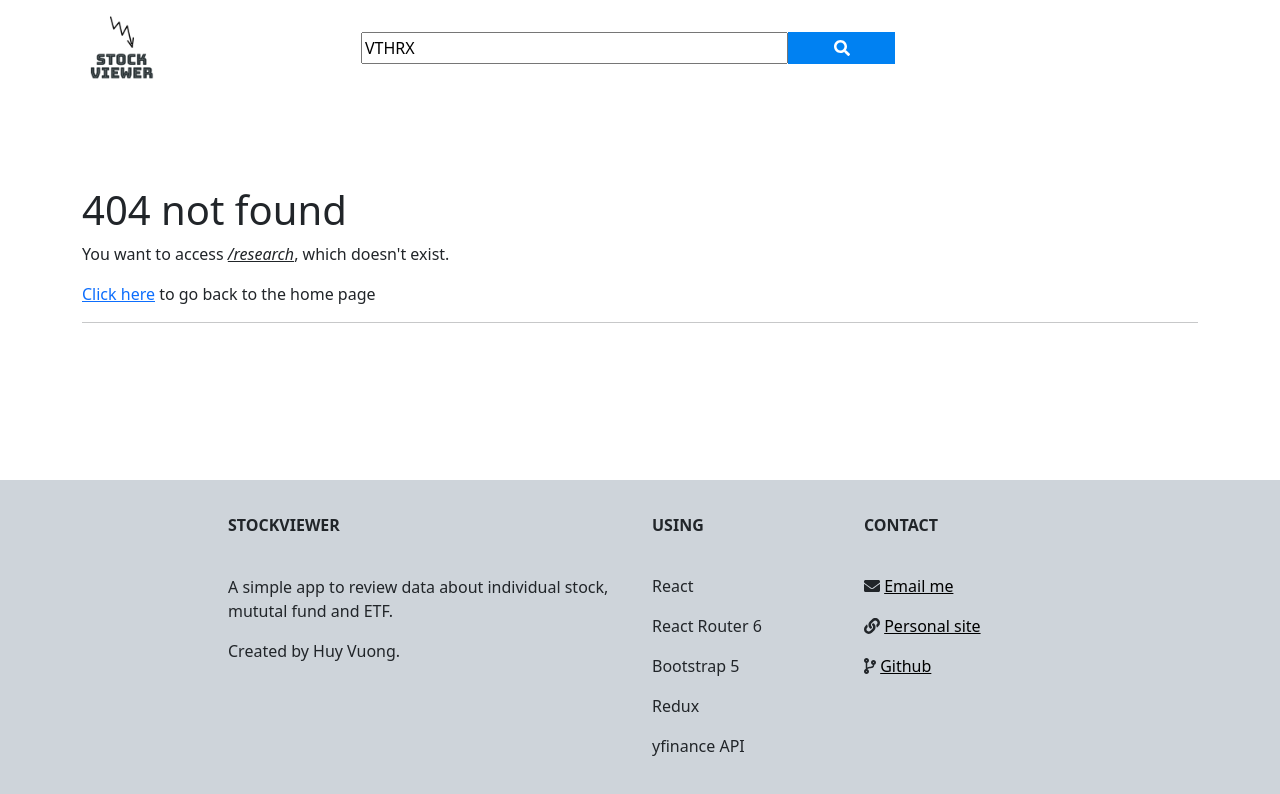
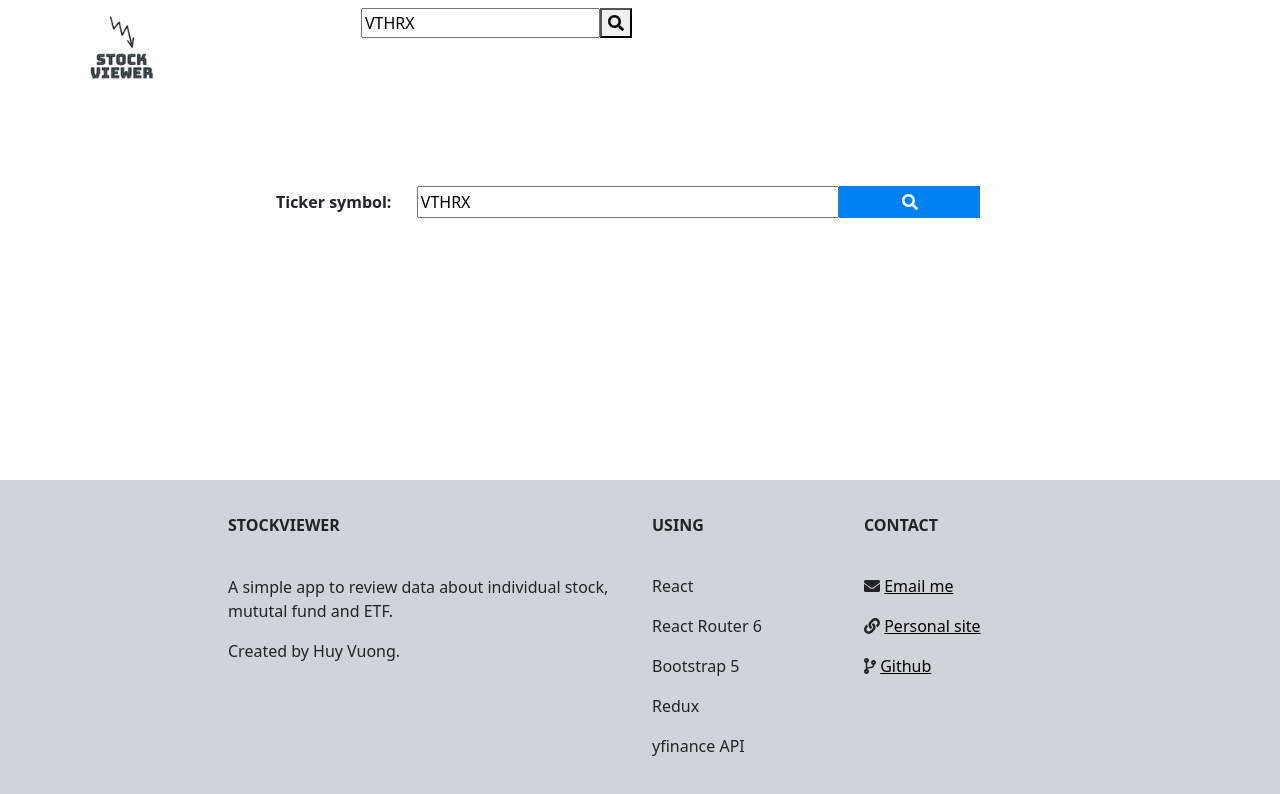
Before and after one commit to huycans/stockviewer, a React (Create React App) app: page /research in a window 1280 px wide. Shown: the top 794 px of the page. Built offline with nearby package versions, Linux system fonts and the light colour scheme.

Commit message:
Move search bar and info tabs to Research

```diff
--- a/src/App.scss
+++ b/src/App.scss
@@ -9,6 +9,7 @@
 @import "./styles/notFound";
 @import "./styles/holdings";
 @import "./styles/welcome";
+@import "./styles/research";
 
 // reset styles
 body {
--- a/src/App.tsx
+++ b/src/App.tsx
@@ -13,6 +13,7 @@ import NotFound from "./components/NotFound";
 import Welcome from "./components/Welcome";
 import Profile from "./components/Profile/Profile";
 import Holdings from "./components/Holdings/Holdings";
+import Research from "./components/Research";
 
 function App() {
   return (
@@ -24,13 +25,15 @@ function App() {
         <main className="mainContent">
           <Routes>
             <Route path="/" element={<Welcome />} />
-            <Route path="/summary" element={<TickerInfo />} />
-            <Route path="/chart" element={<StockChart />} />
-            <Route path="/profile" element={<Profile />} />
-            <Route path="/holdings" element={<Holdings />} />
+            <Route path="/research" element={<Research/> }>
+              <Route path="summary" element={<TickerInfo />} />
+              <Route path="chart" element={<StockChart />} />
+              <Route path="profile" element={<Profile />} />
+              <Route path="holdings" element={<Holdings />} />
+            </Route>
+
             <Route path="*" element={<NotFound />} />
           </Routes>
-          <hr />
         </main>
         <div className="push"></div>
       </div>
--- /dev/null
+++ b/src/components/Research.tsx
@@ -0,0 +1,105 @@
+import React, { useState, useEffect } from "react";
+import { useSelector, useDispatch } from "react-redux";
+import { FontAwesomeIcon } from "@fortawesome/react-fontawesome";
+import { faSearch } from "@fortawesome/free-solid-svg-icons";
+import { NavLink, useNavigate, Outlet } from "react-router-dom";
+import classnames from "classnames";
+
+import { getTickerInfo, selectTickerInfo } from "../redux/slices/tickerSlice";
+
+export default function Research() {
+  const [tickerName, setTickerName] = useState("VTHRX");
+  const tickerInfo = useSelector(selectTickerInfo);
+
+  const dispatch = useDispatch();
+  let navigate = useNavigate();
+
+  const handleTickerSearch = () => {
+    dispatch(getTickerInfo(tickerName));
+  };
+
+  const handleChange = (event: React.ChangeEvent) => {
+    let target = event.target as HTMLInputElement;
+    setTickerName(target.value);
+  };
+
+  const handleKeyPressed = (event: React.KeyboardEvent) => {
+    // Number 13 is the "Enter" key on the keyboard
+    if (event.key === "Enter" || event.keyCode === 13) {
+      // Cancel the default action, if needed
+      event.preventDefault();
+      handleTickerSearch();
+    }
+  };
+
+  const navItems = [
+    {
+      to: "summary",
+      name: "Summary"
+    },
+    {
+      to: "chart",
+      name: "Chart"
+    },
+    {
+      to: "profile",
+      name: "Profile"
+    }
+  ];
+
+  if (tickerInfo?.quoteType === "ETF" || tickerInfo?.quoteType === "MUTUALFUND")
+    navItems.push({
+      to: "holdings",
+      name: "Holdings"
+    });
+
+  return (
+    <div className="container">
+      <div className="row">
+        <div className="row searchBar">
+          <div className="col-2 blank"></div>
+          <div className="col-8">
+            <label className="search-label" htmlFor="searchBar">
+              Ticker symbol:
+            </label>
+            <input
+                value={tickerName}
+                id="searchBar"
+                type="text"
+                onChange={handleChange}
+                placeholder="Enter a stock ticker here"
+                onKeyUp={handleKeyPressed}
+              />
+            <button id="searchBtn" onClick={handleTickerSearch}>
+              <FontAwesomeIcon icon={faSearch} />
+            </button>
+          </div>
+          <div className="col-2 blank"></div>
+        </div>
+        <div className="row">
+          {tickerInfo ? (
+            <ul className="nav nav-tabs justify-content-center">
+              {navItems.map((navItem) => {
+                return (
+                  <li className="nav-item" key={navItem.name}>
+                    <NavLink
+                      className={({ isActive }) =>
+                        classnames("nav-link", {
+                          active: isActive
+                        })
+                      }
+                      to={navItem.to}
+                    >
+                      {navItem.name}
+                    </NavLink>
+                  </li>
+                );
+              })}
+            </ul>
+          ) : null}
+        </div>
+      </div>
+      <Outlet />
+    </div>
+  );
+}
--- a/src/components/TickerInfo/TickerInfo.tsx
+++ b/src/components/TickerInfo/TickerInfo.tsx
@@ -16,6 +16,6 @@ export default function TickerInfo() {
     else if (quoteType === "MUTUALFUND") return <FundInfo />;
     else if (quoteType === "ETF") return <ETFInfo />;
   }
-  return <Navigate to="/" replace={true} />;
+  return <Navigate to="/research" replace={true} />;
 
 }
--- a/src/components/Welcome.tsx
+++ b/src/components/Welcome.tsx
@@ -5,23 +5,27 @@ import { Navigate, useNavigate } from "react-router-dom";
 import GlowButton from "./GlowButton";
 
 export default function Welcome() {
-  const tickerInfo = useSelector(selectTickerInfo);
+  // const tickerInfo = useSelector(selectTickerInfo);
   const navigate = useNavigate();
-  if (tickerInfo === null) {
+
   return (
     <div className="welcome">
       <h1>Welcome to Stockviewer.</h1>
       <h2>What do you want to do?</h2>
       <div className="row">
         <div className="col-md-6 d-flex justify-content-center align-items-center">
-            <GlowButton onClick={() => navigate("/research")} text="Research a security"/>
+          <GlowButton
+            onClick={() => navigate("/research")}
+            text="Research a security"
+          />
         </div>
         <div className="col-md-6 d-flex justify-content-center align-items-center">
-            <GlowButton onClick={() => navigate("/compare")} text="Compare funds"/>
+          <GlowButton
+            onClick={() => navigate("/compare")}
+            text="Compare funds"
+          />
         </div>
       </div>
     </div>
   );
 }
-  return <Navigate to={"/summary"} />;
-}
--- a/src/styles/_header.scss
+++ b/src/styles/_header.scss
@@ -8,21 +8,4 @@ header {
     height: 80px;
   }
 
-  .header-searchBar {
-    align-items: center;
-    display: flex;
-
-    #searchBar {
-      width: 80%;
-      height: 2rem;
-    }
-
-    #searchBtn {
-      width: 20%;
-      height: 2rem;
-      border: none;
-      background-color: $main-blue;
-      color: $main-white;
-    }
-  }
 }
--- /dev/null
+++ b/src/styles/_research.scss
@@ -0,0 +1,22 @@
+.searchBar {
+  align-items: center;
+  display: flex;
+  margin-bottom: 40px;
+
+  .search-label{
+    width: 20%;
+    font-weight: bold;
+  }
+  #searchBar {
+    width: 60%;
+    height: 2rem;
+  }
+
+  #searchBtn {
+    width: 20%;
+    height: 2rem;
+    border: none;
+    background-color: $main-blue;
+    color: $main-white;
+  }
+}
```
Also changed, not shown: src/components/CompareFunds.tsx (added, +7 -0 lines). Lines whose indentation alone changed are shown as unchanged.
